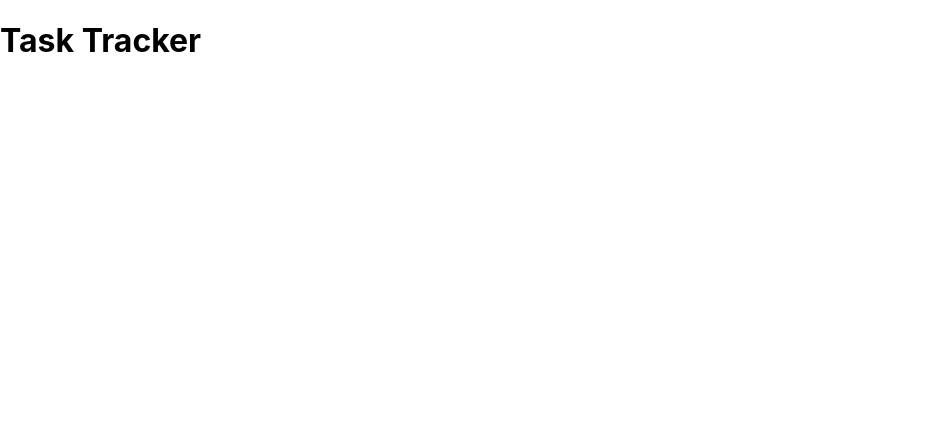
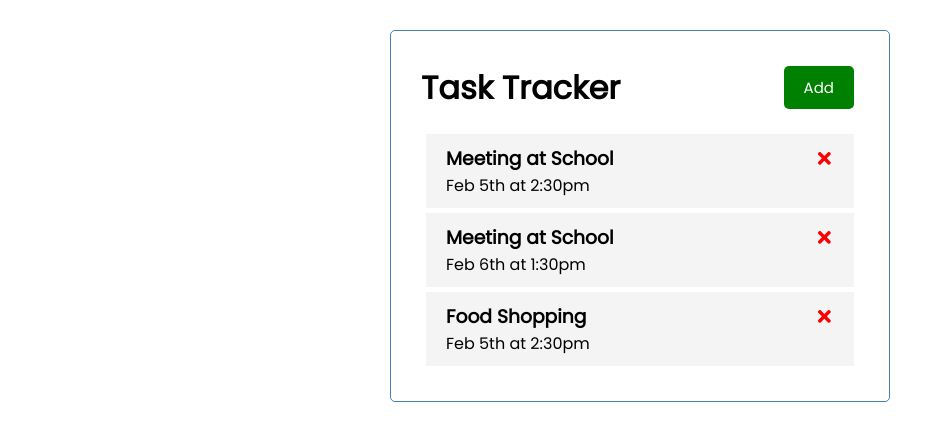
Before and after one commit to ToriHg/react-task-tracker, a React (Create React App) app: page / in a window 1280 px wide. Shown: the top 440 px of the page, without its empty margins (0-952 px from the left). Built offline with nearby package versions, Linux system fonts and the light colour scheme.

Commit message:
delet commit

```diff
--- a/package.json
+++ b/package.json
@@ -8,6 +8,7 @@
     "@testing-library/user-event": "^12.7.3",
     "react": "^17.0.1",
     "react-dom": "^17.0.1",
+    "react-icons": "^4.2.0",
     "react-scripts": "4.0.3",
     "web-vitals": "^1.1.0"
   },
--- a/src/App.js
+++ b/src/App.js
@@ -1,10 +1,39 @@
+import { useState } from 'react'
 import Header from './components/Header'
+import Tasks from './components/Tasks'
+
 
 
 function App() {
+  const [tasks,setTasks] = useState([
+    {
+      id:1,
+      text:'Meeting at School',
+      day:'Feb 5th at 2:30pm',
+      reminder:true,
+    },
+    {
+      id:2,
+      text:'Meeting at School',
+      day:'Feb 6th at 1:30pm',
+      reminder:true,
+    },
+    {
+      id:3,
+      text:'Food Shopping',
+      day:'Feb 5th at 2:30pm',
+      reminder:false,
+    },
+  ])
+
+  //delete task
+  const deleteTask = (id) =>{
+    console.log('delete',id)
+  }
   return (
     <div className='container'>
       <Header />
+      <Tasks tasks={tasks} onDelete={deleteTask}/>
     </div>
   );
 }
--- /dev/null
+++ b/src/components/Button.js
@@ -0,0 +1,17 @@
+import PropTypes from 'prop-types'
+
+const Button = ({color,text,onClick}) => {
+  return (
+    <button onClick={onClick} style={{backgroundColor:color}} className='btn'>{text}</button>
+  )
+}
+
+Button.defaultProps = {
+  color:'steelblue'
+}
+Button.propType ={
+  text:PropTypes.string,
+  color:PropTypes.string,
+  onClick:PropTypes.func,
+}
+export default Button
--- a/src/components/Header.js
+++ b/src/components/Header.js
@@ -1,10 +1,16 @@
 import PropTypes from 'prop-types'
+import Button from './Button'
 
 
 const Header = ({title}) => {
+  const onClick = () =>{
+    console.log('Click')
+  }
   return (
-    <header>
+    <header className='header'>
       <h1> {title} </h1>
+      <Button color='green' text='Add' onClick={onClick} />
+
     </header>
   )
 }
@@ -17,4 +23,9 @@
   title: PropTypes.string.isRequired,
 }
 
+// const headingStyle = {
+//   color:'red',
+//    backgroundColor:'black'
+// }
+
 export default Header
--- /dev/null
+++ b/src/components/Task.js
@@ -0,0 +1,15 @@
+import { FaTimes } from 'react-icons/fa'
+
+
+const Task = ({ task }) => {
+  return (
+    <div className='task'>
+      <h3>
+        {task.text}<FaTimes style={{color:'red',cursor:'pointer'}} />
+        </h3>
+      <p>{task.day}</p>
+    </div>
+  )
+}
+
+export default Task
--- /dev/null
+++ b/src/components/Tasks.js
@@ -0,0 +1,14 @@
+import Task from './Task'
+const Tasks = ({tasks}) => {
+  return (
+    <>
+      {
+        tasks.map((task) => (
+          <Task key={task.id} task={task} />
+        ))
+      }
+    </>
+  )
+}
+
+export default Tasks
--- a/src/index.css
+++ b/src/index.css
@@ -1,13 +1,112 @@
-body {
+@import url('https://fonts.googleapis.com/css2?family=Poppins:wght@300;400&display=swap');
+
+* {
+  box-sizing: border-box;
   margin: 0;
-  font-family: -apple-system, BlinkMacSystemFont, 'Segoe UI', 'Roboto', 'Oxygen',
-    'Ubuntu', 'Cantarell', 'Fira Sans', 'Droid Sans', 'Helvetica Neue',
-    sans-serif;
-  -webkit-font-smoothing: antialiased;
-  -moz-osx-font-smoothing: grayscale;
+  padding: 0;
 }
 
-code {
-  font-family: source-code-pro, Menlo, Monaco, Consolas, 'Courier New',
-    monospace;
+body {
+  font-family: 'Poppins', sans-serif;
 }
+
+.container {
+  max-width: 500px;
+  margin: 30px auto;
+  overflow: auto;
+  min-height: 300px;
+  border: 1px solid steelblue;
+  padding: 30px;
+  border-radius: 5px;
+}
+
+.header {
+  display: flex;
+  justify-content: space-between;
+  align-items: center;
+  margin-bottom: 20px;
+}
+
+.btn {
+  display: inline-block;
+  background: #000;
+  color: #fff;
+  border: none;
+  padding: 10px 20px;
+  margin: 5px;
+  border-radius: 5px;
+  cursor: pointer;
+  text-decoration: none;
+  font-size: 15px;
+  font-family: inherit;
+}
+
+.btn:focus {
+  outline: none;
+}
+
+.btn:active {
+  transform: scale(0.98);
+}
+
+.btn-block {
+  display: block;
+  width: 100%;
+}
+
+.task {
+  background: #f4f4f4;
+  margin: 5px;
+  padding: 10px 20px;
+  cursor: pointer;
+}
+
+.task.reminder {
+  border-left: 5px solid green;
+}
+
+.task h3 {
+  display: flex;
+  align-items: center;
+  justify-content: space-between;
+}
+
+.add-form {
+  margin-bottom: 40px;
+}
+
+.form-control {
+  margin: 20px 0;
+}
+
+.form-control label {
+  display: block;
+}
+
+.form-control input {
+  width: 100%;
+  height: 40px;
+  margin: 5px;
+  padding: 3px 7px;
+  font-size: 17px;
+}
+
+.form-control-check {
+  display: flex;
+  align-items: center;
+  justify-content: space-between;
+}
+
+.form-control-check label {
+  flex: 1;
+}
+
+.form-control-check input {
+  flex: 2;
+  height: 20px;
+}
+
+footer {
+  margin-top: 30px;
+  text-align: center;
+}
```
Also changed, not shown: 1 other file (tests, documents, lock files or other folders).
